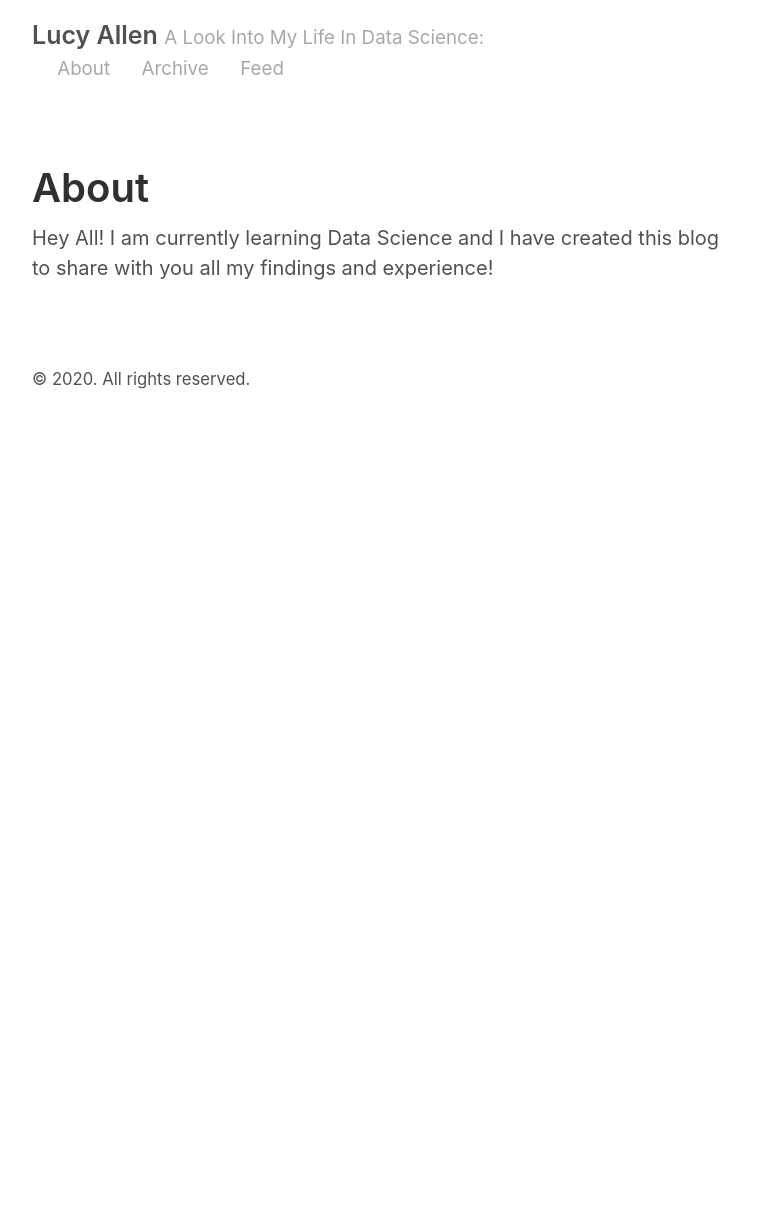
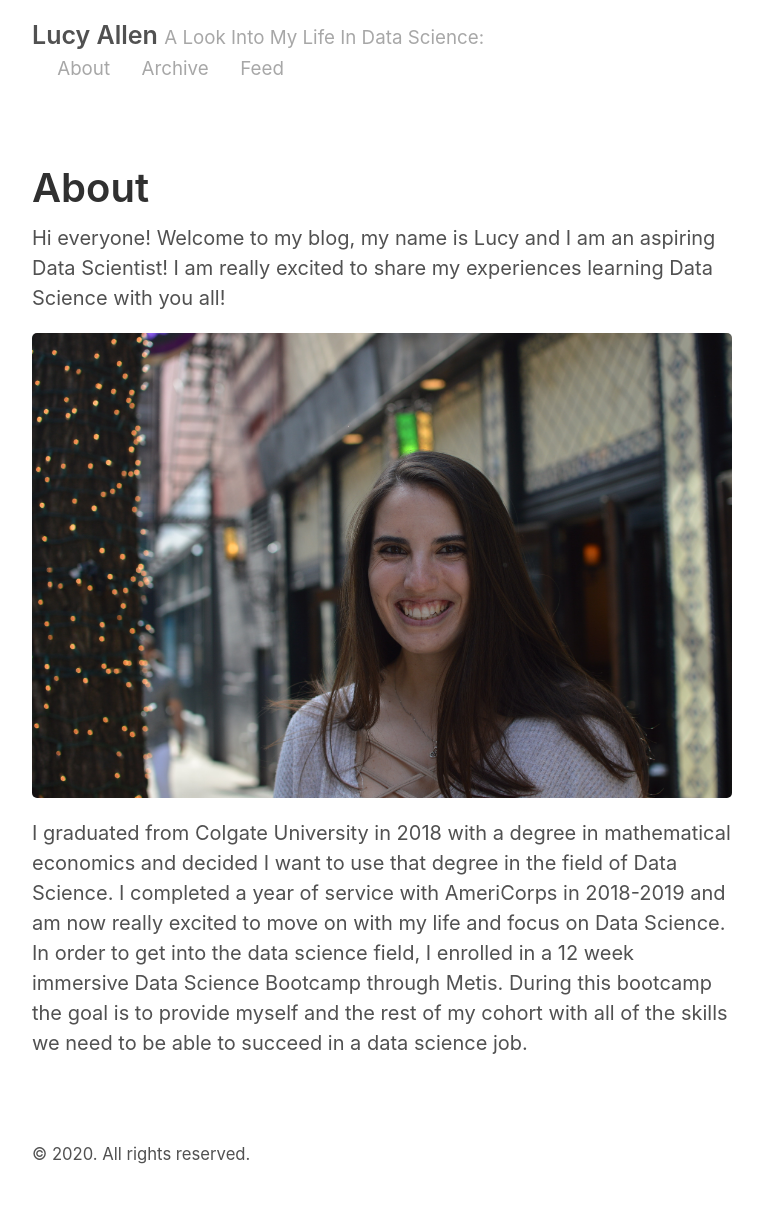
Before and after one commit to lucy-allen/lucy-allen.github.io, a Jekyll site: the page built from about.md, in a window 1280 px wide. Shown: the whole page, without its empty margins (258-1021 px from the left). Built offline with Jekyll 4.4.1, drawn with Linux system fonts in a browser that asks for light colours; before the commit the page ends 900 px from its top, so only the background shows below that.

Commit message:
Update about.md

```diff
--- a/about.md
+++ b/about.md
@@ -3,4 +3,8 @@ layout: page
 title: About
 ---
 
-Hey All! I am currently learning Data Science and I have created this blog to share with you all my findings and experience!
+Hi everyone! Welcome to my blog, my name is Lucy and I am an aspiring Data Scientist! I am really excited to share my experiences learning Data Science with you all!
+
+![Headshot](/images/headshot.JPG)
+
+I graduated from Colgate University in 2018 with a degree in mathematical economics and decided I want to use that degree in the field of Data Science.  I completed a year of service with AmeriCorps in 2018-2019 and am now really excited to move on with my life and focus on Data Science. In order to get into the data science field, I enrolled in a 12 week immersive Data Science Bootcamp through Metis.  During this bootcamp the goal is to provide myself and the rest of my cohort with all of the skills we need to be able to succeed in a data science job.
```
